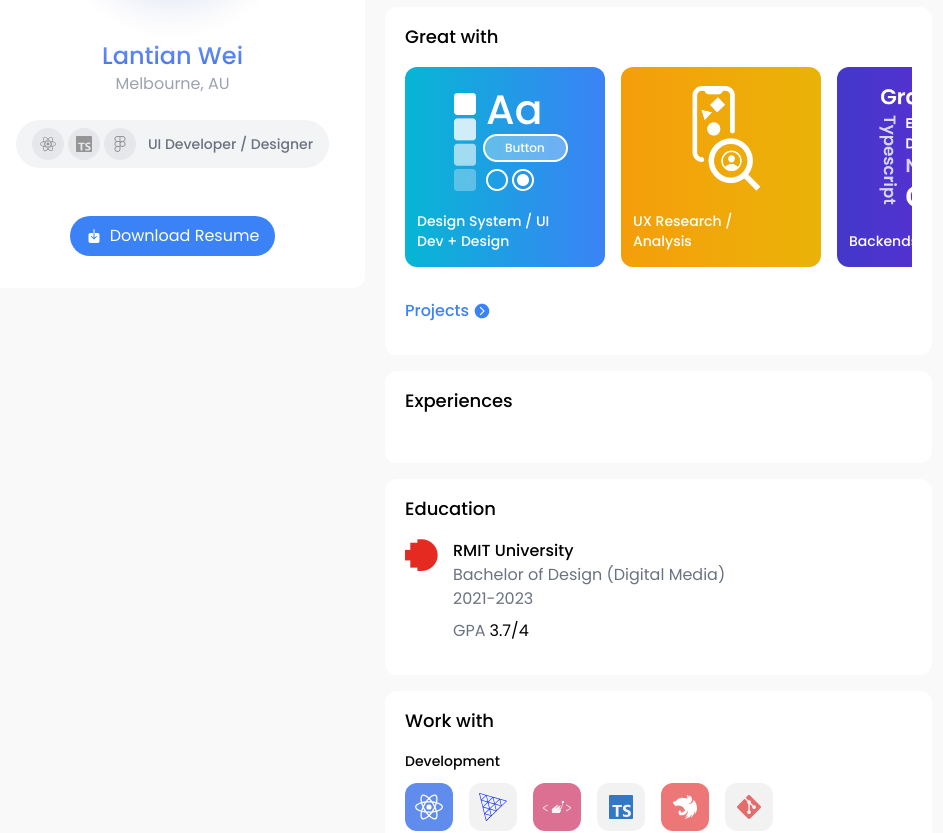
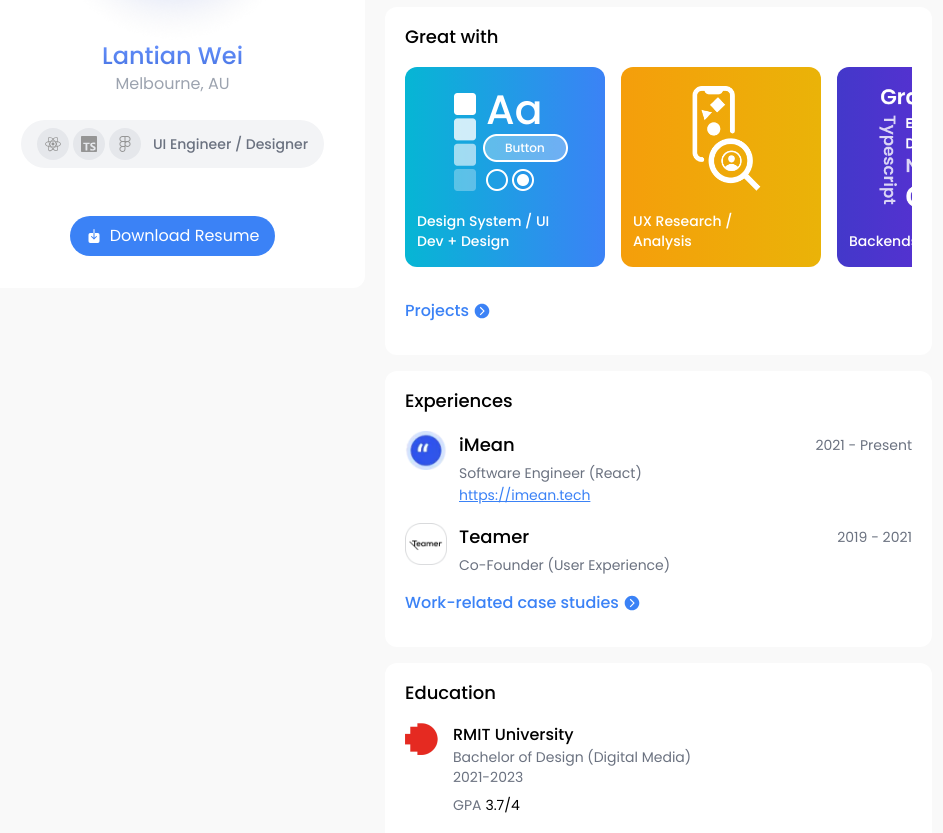
Before and after one commit to weilantian/lantian-web, a Next.js app: page /about in a window 1280 px wide. Shown: the part 355-1188 px from the top of the page, without its empty margins (184-1127 px from the left). Built offline with nearby package versions, Linux system fonts and the light colour scheme.

Commit message:
feat: about

```diff
--- a/components/About/Education.tsx
+++ b/components/About/Education.tsx
@@ -11,10 +11,12 @@ const Education: FC = () => {
         </div>
 
         <div>
-          <h3 className="font-medium">RMIT University</h3>
-          <p className=" text-gray-500">Bachelor of Design (Digital Media)</p>
-          <p className=" text-gray-500">2021-2023</p>
-          <div className="mt-2 flex items-center">
+          <h3 className="font-medium ">RMIT University</h3>
+          <p className="text-sm md:text-md text-gray-500">
+            Bachelor of Design (Digital Media)
+          </p>
+          <p className="text-sm md:text-md text-gray-500">2021-2023</p>
+          <div className="mt-2 flex  text-sm md:text-md items-center">
             <p className="mr-1 text-gray-500">GPA</p>
             <span>3.7/4</span>
           </div>
--- a/components/About/Experiences.tsx
+++ b/components/About/Experiences.tsx
@@ -1,8 +1,73 @@
 import { FC } from "react";
 import AboutCard from "./AboutCard";
+import Image from "next/image";
+import Link from "next/link";
+import { IoChevronForwardCircleSharp } from "react-icons/io5";
+
+const ExperienceItem: FC<{
+  img: JSX.Element;
+  company: string;
+  position: string;
+  duration: string;
+  link?: string;
+}> = ({ img, company, position, duration, link }) => {
+  return (
+    <div className="flex mb-4">
+      <div className="w-[47px]">{img}</div>
+
+      <div className="ml-3 w-full">
+        <div className="flex items-center justify-between ">
+          <h3 className="md:text-lg text-md font-medium">{company}</h3>
+          <p className=" text-sm md:text-md text-gray-500">{duration}</p>
+        </div>
+        <p className=" mt-1 text-gray-500 text-sm md:text-mg">{position}</p>
+        {link && (
+          <a
+            target="_blank"
+            rel="noreferrer"
+            className=" text-sm underline text-blue-500"
+            href={link}
+          >
+            {link}
+          </a>
+        )}
+      </div>
+    </div>
+  );
+};
 
 const Experiences: FC = () => {
-  return <AboutCard title="Experiences"></AboutCard>;
+  return (
+    <AboutCard title="Experiences">
+      <ExperienceItem
+        position="Software Engineer (React)"
+        company="iMean"
+        duration="2021 - Present"
+        link="https://imean.tech"
+        img={<Image width={47} height={44} src="/imean-logo.png" alt="" />}
+      />
+
+      <ExperienceItem
+        position="Co-Founder (User Experience)"
+        company="Teamer"
+        duration="2019 - 2021"
+        img={<Image width={47} height={47} src="/teamer-logo.png" alt="" />}
+      />
+
+      <div className="mt-4">
+        <Link
+          className="mt-2 group text-blue-500 flex items-center font-medium"
+          href="/articles"
+        >
+          Work-related case studies
+          <IoChevronForwardCircleSharp
+            size={18}
+            className="inline-block ml-1 duration-75 transition-transform group-hover:translate-x-1"
+          />
+        </Link>
+      </div>
+    </AboutCard>
+  );
 };
 
 export default Experiences;
--- a/components/About/NameCard.tsx
+++ b/components/About/NameCard.tsx
@@ -22,7 +22,7 @@ const NameCard: FC = () => {
               <SiFigma color="#959595" size={16} />
             </span>
           </div>
-          UI Developer / Designer
+          UI Engineer / Designer
         </span>
         <button className=" mt-12 flex hidden md:flex z-30  items-center rounded-full text-white bg-blue-500 px-4 py-2">
           <IoDownload className="mr-2" />
--- a/components/About/Specializations.tsx
+++ b/components/About/Specializations.tsx
@@ -20,7 +20,7 @@ const Specializations: FC = () => {
   return (
     <AboutCard title="Work with">
       <h3 className="text-sm font-medium">Development</h3>
-      <div className="rounded-xl mt-3 space-x-4 flex items-center">
+      <div className="rounded-xl mt-3 gap-4 flex items-center flex-wrap">
         <ToolIcon bg="#608CED" icon={<SiReact color="white" size={28} />} />
         <ToolIcon icon={<SiThreedotjs color="#1130F5" size={28} />} />
         <ToolIcon
--- a/pages/about.tsx
+++ b/pages/about.tsx
@@ -23,7 +23,7 @@ const About: FC = () => {
         <title>About - Lantian Wei</title>
       </Head>
 
-      <div className="    max-w-[1000px] px-4 md:px-6  mx-auto gap-5 mt-32 grid grid-cols-12">
+      <div className="  max-w-[1000px] px-4 md:px-6  mx-auto gap-5 mt-32 grid grid-cols-12">
         <div className=" relative  col-span-12 md:col-span-5 ">
           <NameCard />
         </div>
```
Also changed, not shown: public/imean-logo.png (added), public/teamer-logo.png (added).
